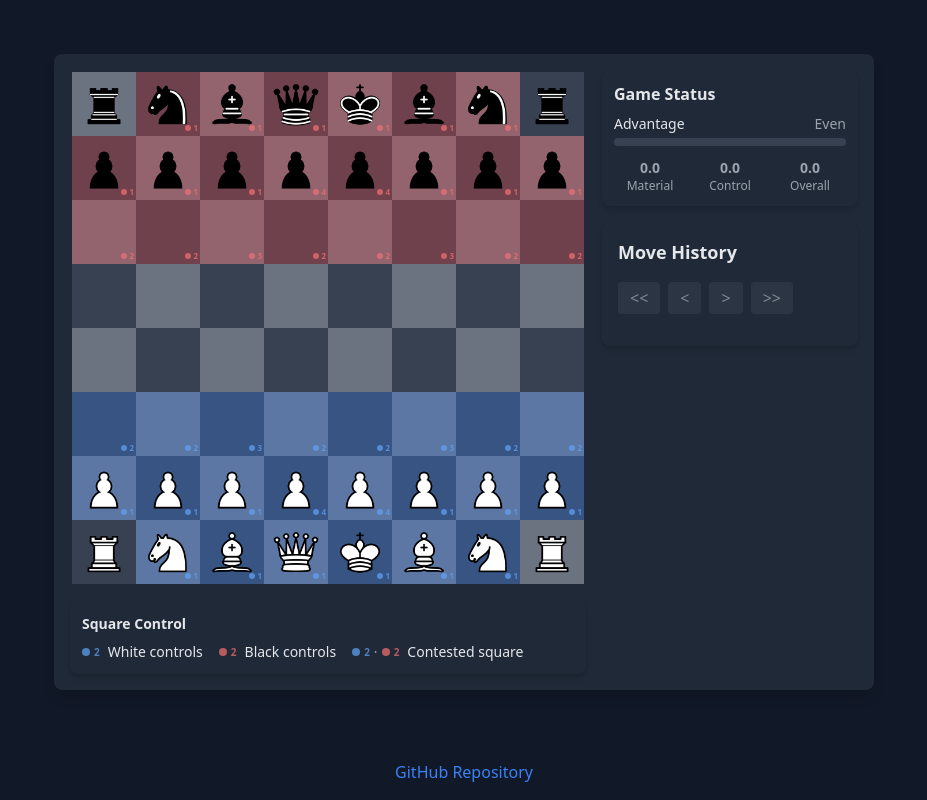
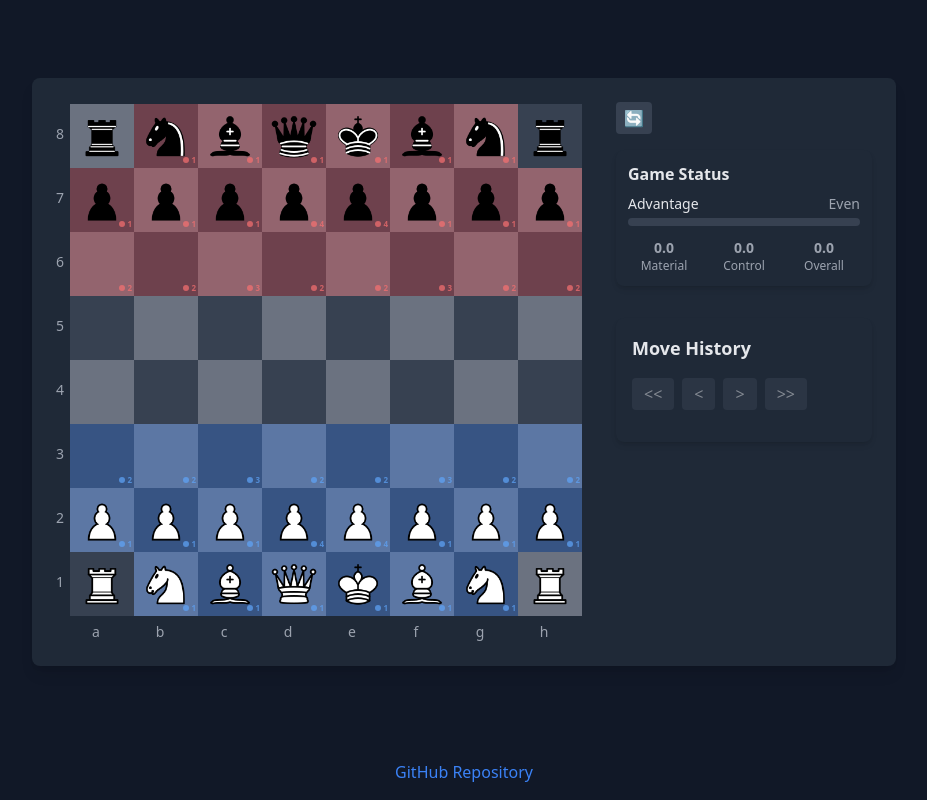
Before and after one commit to razrinn/chess-attack, a React (Vite) app: page / in a window 1280 px wide. Shown: the whole page, without its empty margins (176-1103 px from the left). Built offline with nearby package versions, Linux system fonts and the light colour scheme.

Commit message:
add flip board

```diff
--- a/src/App.tsx
+++ b/src/App.tsx
@@ -4,8 +4,8 @@ import Footer from './components/Footer';
 function App() {
   return (
     <div className='min-h-screen w-full bg-gray-900 flex flex-col'>
-      <div className='flex-1 flex items-center justify-center p-4'>
-        <div className='max-w-full overflow-auto bg-gray-800 rounded-lg shadow-lg p-4'>
+      <div className='flex-1 flex items-center justify-center p-8'>
+        <div className='bg-gray-800 rounded-lg shadow-lg p-6'>
           <Board />
         </div>
       </div>
--- a/src/components/Board.tsx
+++ b/src/components/Board.tsx
@@ -25,6 +25,8 @@ export const Board: FC = () => {
     resetGame,
     isInCheck,
     promotionPending,
+    isFlipped,
+    setIsFlipped,
   } = useChessBoard();
 
   const { domination, getDominationStyle } = useDomination(pieces);
@@ -44,50 +46,74 @@ export const Board: FC = () => {
           }
         />
       )}
-      <div className='flex flex-col sm:flex-row gap-4 items-start'>
-        <div>
+      <div className='flex gap-8'>
+        <div className='flex flex-col gap-4'>
+          <Legend isFlipped={isFlipped}>
             <div className='inline-block border-2 border-gray-800 touch-none select-none'>
-            {pieces.map((row, rowIndex) => (
+              {(isFlipped ? [...pieces].reverse() : pieces).map(
+                (row, rowIndex) => (
                   <div key={rowIndex} className='flex'>
-                {row.map((piece, colIndex) => (
+                    {(isFlipped ? [...row].reverse() : row).map(
+                      (piece, colIndex) => {
+                        const actualRow = isFlipped ? 7 - rowIndex : rowIndex;
+                        const actualCol = isFlipped ? 7 - colIndex : colIndex;
+
+                        return (
                           <Square
                             key={`${rowIndex}-${colIndex}`}
                             isBlack={(rowIndex + colIndex) % 2 === 1}
-                    onDrop={() => handleDrop(rowIndex, colIndex)}
+                            onDrop={() => handleDrop(actualRow, actualCol)}
                             onDragOver={handleDragOver}
                             isValidMove={validMoves.some(
-                      (move) => move.row === rowIndex && move.col === colIndex
+                              (move) =>
+                                move.row === actualRow && move.col === actualCol
                             )}
-                    onClick={() => handleSquareClick(rowIndex, colIndex)}
-                    dominationCount={domination[rowIndex][colIndex]}
+                            onClick={() =>
+                              handleSquareClick(actualRow, actualCol)
+                            }
+                            dominationCount={domination[actualRow][actualCol]}
                           >
                             <div
                               className={`relative w-full h-full flex items-center justify-center cursor-pointer ${getDominationStyle(
-                        domination[rowIndex][colIndex]
-                      )} ${getSquareHighlight(rowIndex, colIndex)}`}
-                      onClick={() => handleSquareClick(rowIndex, colIndex)}
+                                domination[actualRow][actualCol]
+                              )} ${getSquareHighlight(actualRow, actualCol)}`}
+                              onClick={() =>
+                                handleSquareClick(actualRow, actualCol)
+                              }
                             >
                               {piece && (
                                 <div
                                   draggable
                                   onDragStart={() =>
-                            handleDragStart(rowIndex, colIndex)
+                                    handleDragStart(actualRow, actualCol)
                                   }
                                 >
-                          <Piece type={piece.type} color={piece.color} />
+                                  <Piece
+                                    type={piece.type}
+                                    color={piece.color}
+                                  />
                                 </div>
                               )}
                             </div>
                           </Square>
-                ))}
+                        );
+                      }
+                    )}
                   </div>
-            ))}
+                )
+              )}
             </div>
-          <div className='mt-4'>
-            <Legend />
+          </Legend>
         </div>
+        <div className='flex flex-col gap-4'>
+          <div className='flex gap-1'>
+            <button
+              onClick={() => setIsFlipped((prev) => !prev)}
+              className='self-end p-1 px-2 bg-gray-700 rounded hover:bg-gray-600 text-gray-200 flex items-center gap-2'
+            >
+              🔄
+            </button>
           </div>
-        <div className='w-full sm:w-64'>
           <GameStatus
             pieces={pieces}
             domination={domination}
--- a/src/components/Legend.tsx
+++ b/src/components/Legend.tsx
@@ -1,37 +1,35 @@
-import { FC } from 'react';
+import { FC, ReactNode } from 'react';
 
-export const Legend: FC = () => {
+interface LegendProps {
+  isFlipped: boolean;
+  children?: ReactNode;
+}
+export const Legend: FC<LegendProps> = ({ isFlipped, children }) => {
+  const files = ['a', 'b', 'c', 'd', 'e', 'f', 'g', 'h'];
+  const ranks = ['8', '7', '6', '5', '4', '3', '2', '1'];
+
   return (
-    <div className='bg-gray-800 rounded-lg shadow-md p-3 text-sm text-gray-200'>
-      <h3 className='font-bold mb-2'>Square Control</h3>
-      <div className='md:flex gap-4'>
-        <div className='flex items-center gap-2'>
-          <div className='flex items-center gap-1'>
-            <div className='w-2 h-2 rounded-full bg-blue-400/70' />
-            <span className='text-[10px] font-semibold text-blue-400/70'>
-              2
-            </span>
+    <div className='flex'>
+      {/* Ranks legend (vertical) */}
+      <div className='flex flex-col justify-start mr-1 text-sm text-gray-400'>
+        {(isFlipped ? [...ranks].reverse() : ranks).map((rank) => (
+          <div key={rank} className='h-16 flex items-center'>
+            {rank}
           </div>
-          <span>White controls</span>
-        </div>
-        <div className='flex items-center gap-2'>
-          <div className='flex items-center gap-1'>
-            <div className='w-2 h-2 rounded-full bg-red-400/70' />
-            <span className='text-[10px] font-semibold text-red-400/70'>2</span>
-          </div>
-          <span>Black controls</span>
-        </div>
-        <div className='flex items-center gap-2'>
-          <div className='flex items-center gap-1'>
-            <div className='w-2 h-2 rounded-full bg-blue-400/70' />
-            <span className='text-[10px] font-semibold text-blue-400/70'>
-              2
-            </span>
-            <span className='text-gray-400'>·</span>
-            <div className='w-2 h-2 rounded-full bg-red-400/70' />
-            <span className='text-[10px] font-semibold text-red-400/70'>2</span>
-          </div>
-          <span>Contested square</span>
+        ))}
+      </div>
+
+      <div>
+        {/* Board content */}
+        {children}
+
+        {/* Files legend (horizontal) */}
+        <div className='flex gap-2 text-sm text-gray-400 mt-1'>
+          {(isFlipped ? [...files].reverse() : files).map((file) => (
+            <div key={file} className='w-14 text-center'>
+              {file}
+            </div>
+          ))}
         </div>
       </div>
     </div>
--- a/src/components/MoveHistory.tsx
+++ b/src/components/MoveHistory.tsx
@@ -162,13 +162,13 @@ export const MoveHistory: FC<MoveHistoryProps> = ({
       </div>
       <div
         ref={movesContainerRef}
-        className='max-h-64 overflow-y-auto scroll-smooth'
+        className='max-h-48 overflow-y-auto scroll-smooth'
       >
         {movePairs.map(({ number, white, black }, index) => (
           <div key={number} className='py-1 flex gap-2'>
-            <span className='text-gray-400 w-6'>{number}.</span>
+            <span className='text-gray-400 w-6 text-sm'>{number}.</span>
             <span
-              className={`rounded w-20 text-center cursor-pointer hover:bg-gray-700 px-2 ${
+              className={`rounded w-20 text-center text-sm cursor-pointer hover:bg-gray-700 px-2 ${
                 index * 2 === currentMove ? 'bg-blue-900' : ''
               }`}
               onClick={() => onMoveSelect(index * 2)}
@@ -177,7 +177,7 @@ export const MoveHistory: FC<MoveHistoryProps> = ({
             </span>
             {black && (
               <span
-                className={`cursor-pointer w-20 text-center rounded hover:bg-gray-700 px-2 ${
+                className={`cursor-pointer text-sm w-20 text-center rounded hover:bg-gray-700 px-2 ${
                   index * 2 + 1 === currentMove ? 'bg-blue-900' : ''
                 }`}
                 onClick={() => onMoveSelect(index * 2 + 1)}
--- a/src/hooks/useChessBoard.ts
+++ b/src/hooks/useChessBoard.ts
@@ -90,6 +90,7 @@ export const useChessBoard = () => {
     from: Position;
     to: Position;
   } | null>(null);
+  const [isFlipped, setIsFlipped] = useState(false);
 
   const resetGame = () => {
     setPieces(getInitialBoard());
@@ -423,5 +424,7 @@ export const useChessBoard = () => {
     currentTurn,
     resetGame,
     promotionPending,
+    isFlipped,
+    setIsFlipped,
   };
 };
```
Lines whose indentation alone changed are shown as unchanged.
